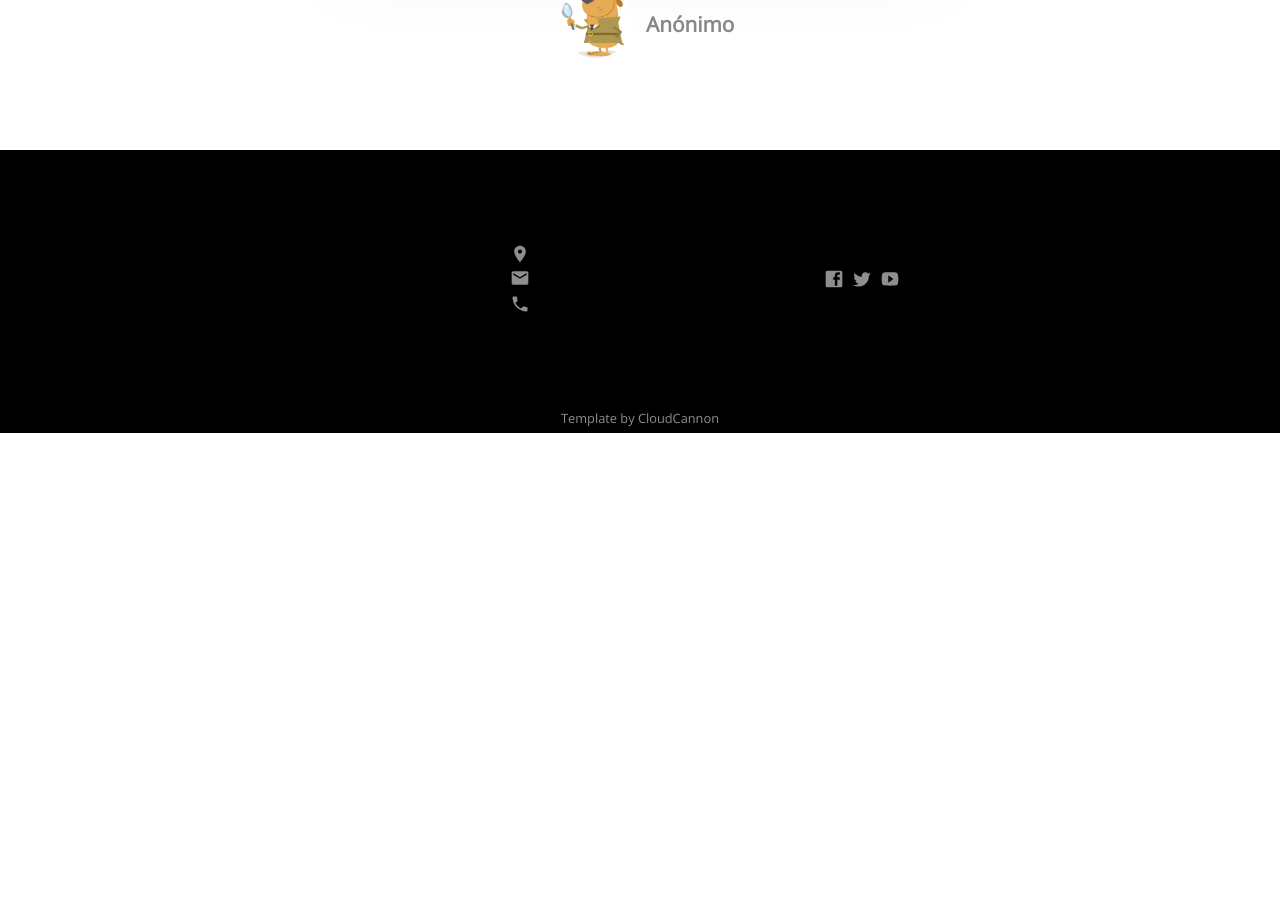
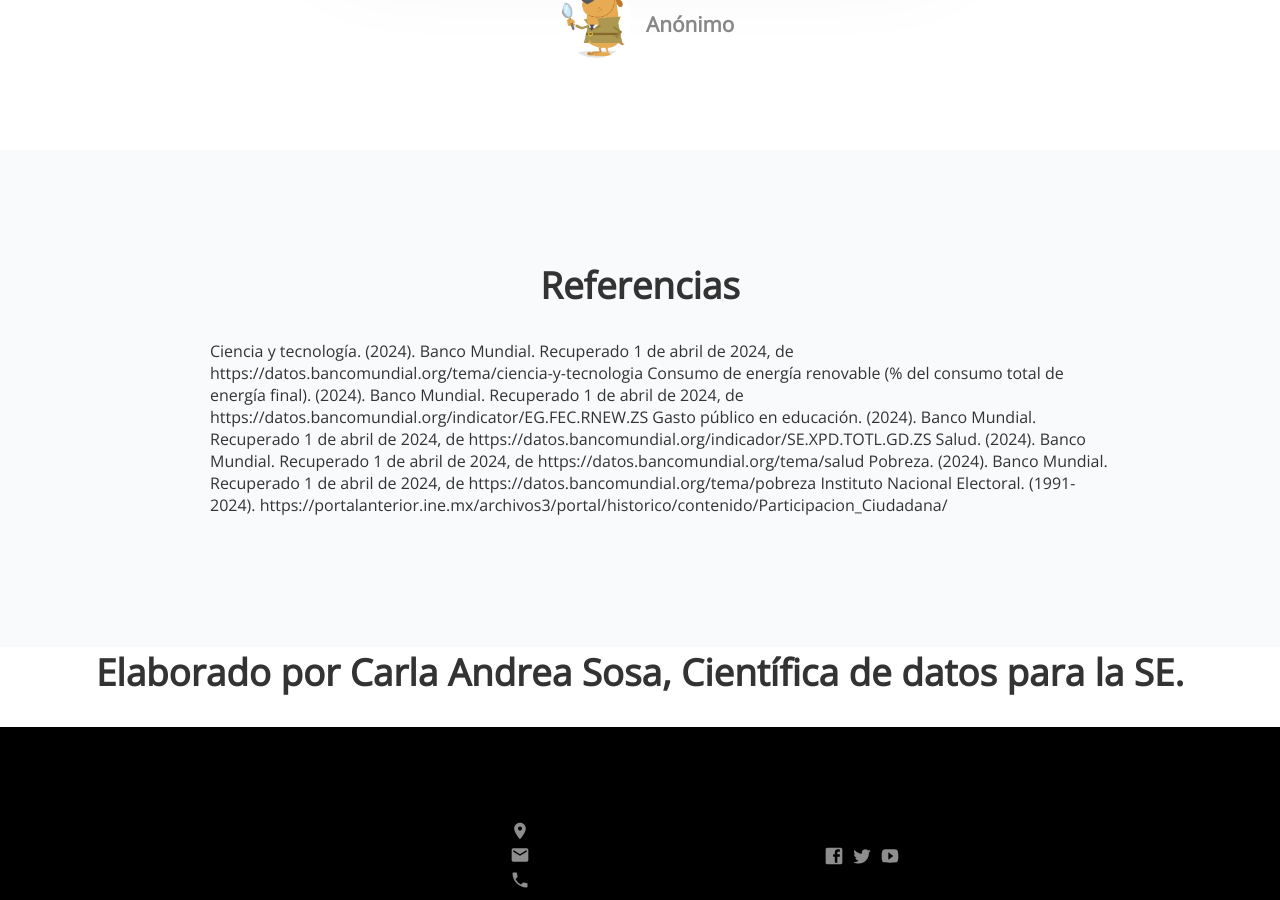
Before and after one commit to carlaAndr/democracia.github.io, a Jekyll site: the page built from index.html, in a window 1280 px wide and 900 px high, scrolled down 5731 px. Built offline with Jekyll 4.4.1, drawn with Linux system fonts in a browser that asks for light colours; nearby versions of some CDN libraries; before the commit the page ends 6164 px from its top, so only the background shows below that.

Commit message:
Update index.html

```diff
--- a/index.html
+++ b/index.html
@@ -171,3 +171,35 @@ title: Democracia
 		</div>
 	</blockquote>
 </div>
+
+<div class="darker">
+	<div class="container">
+		<h2 class="editable">Referencias</h2>
+		<p class="editable" style="text-align: center;">
+		<ul>
+			<ui>
+				Ciencia y tecnología. (2024). Banco Mundial. Recuperado 1 de abril de 2024, de https://datos.bancomundial.org/tema/ciencia-y-tecnologia
+			</ui>
+			<ui>
+				Consumo de energía renovable (% del consumo total de energía final). (2024). Banco Mundial. Recuperado 1 de abril de 2024, de https://datos.bancomundial.org/indicator/EG.FEC.RNEW.ZS
+			</ui>
+			<ui>
+				Gasto público en educación. (2024). Banco Mundial. Recuperado 1 de abril de 2024, de https://datos.bancomundial.org/indicador/SE.XPD.TOTL.GD.ZS
+			</ui>
+			<ui>
+				Salud. (2024). Banco Mundial. Recuperado 1 de abril de 2024, de https://datos.bancomundial.org/tema/salud
+			</ui>
+			<ui>
+				Pobreza. (2024). Banco Mundial. Recuperado 1 de abril de 2024, de https://datos.bancomundial.org/tema/pobreza
+			</ui>
+			<ui>
+				Instituto Nacional Electoral. (1991-2024). https://portalanterior.ine.mx/archivos3/portal/historico/contenido/Participacion_Ciudadana/
+			</ui>
+		</ul>
+		</p>
+
+	</div>
+</div>
+<h2>
+	Elaborado por Carla Andrea Sosa, Científica de datos para la SE.
+</h2>
```
